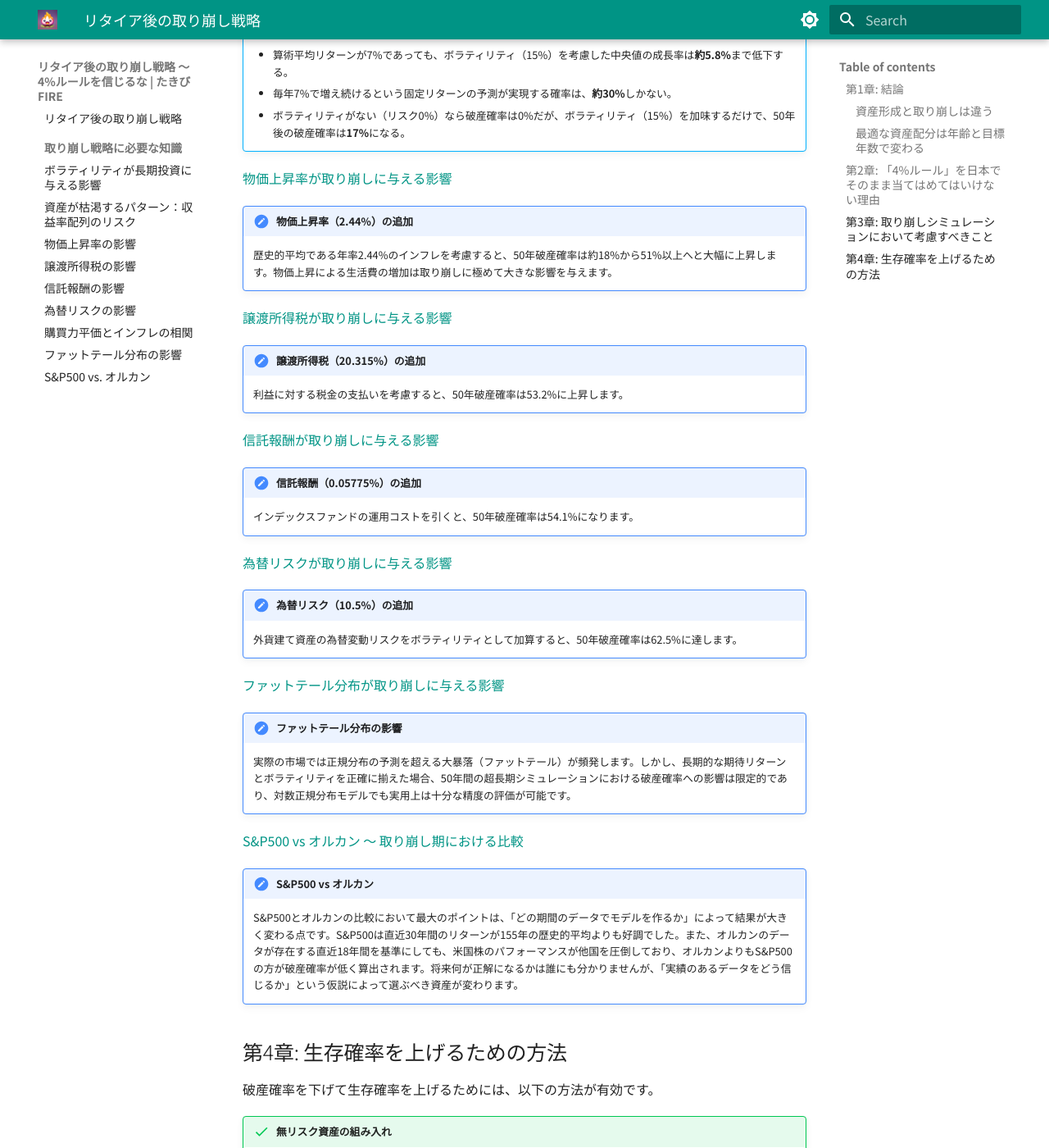
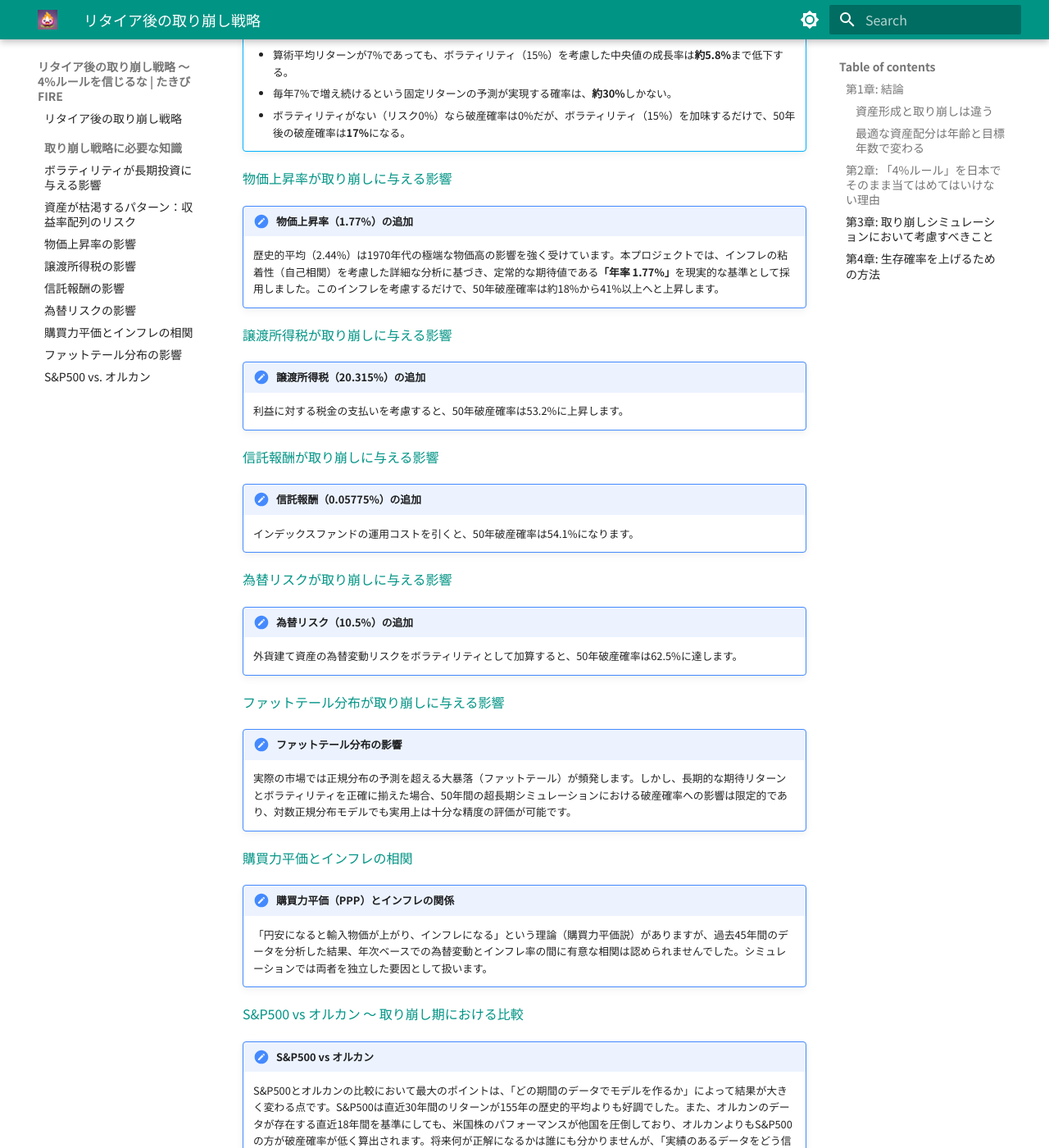
Before and after one commit to TakibiFire/JapaneseTrinityStudy, an MkDocs documentation site: the page built from docs/index.md, in a window 1280 px wide and 1400 px high, scrolled down 2823 px. Shown: the whole window at 82% size. Built offline with MkDocs 1.6.1 and Material for MkDocs 9.7.7, drawn with Linux system fonts in a browser that asks for light colours.

Commit message:
Update index.md and finalize CPI experiment results
- Link PPP analysis and updated CPI baseline (1.77%) in index.md.
- Ensure all experiment artifacts are up to date.

```diff
--- a/docs/index.md
+++ b/docs/index.md
@@ -81,8 +81,8 @@ TODO: 75%, 25% の場合を言ったほうが説得力あるね。
 
 [物価上昇率が取り崩しに与える影響](cpi.md)
 
-!!! note "物価上昇率（2.44%）の追加"
-    歴史的平均である年率2.44%のインフレを考慮すると、50年破産確率は約18%から51%以上へと大幅に上昇します。物価上昇による生活費の増加は取り崩しに極めて大きな影響を与えます。
+!!! note "物価上昇率（1.77%）の追加"
+    歴史的平均（2.44%）は1970年代の極端な物価高の影響を強く受けています。本プロジェクトでは、インフレの粘着性（自己相関）を考慮した詳細な分析に基づき、定常的な期待値である**「年率 1.77%」**を現実的な基準として採用しました。このインフレを考慮するだけで、50年破産確率は約18%から41%以上へと上昇します。
 
 [譲渡所得税が取り崩しに与える影響](tax.md)
 
@@ -104,6 +104,11 @@ TODO: 75%, 25% の場合を言ったほうが説得力あるね。
 !!! note "ファットテール分布の影響"
     実際の市場では正規分布の予測を超える大暴落（ファットテール）が頻発します。しかし、長期的な期待リターンとボラティリティを正確に揃えた場合、50年間の超長期シミュレーションにおける破産確率への影響は限定的であり、対数正規分布モデルでも実用上は十分な精度の評価が可能です。
 
+[購買力平価とインフレの相関](ppp.md)
+
+!!! note "購買力平価（PPP）とインフレの関係"
+    「円安になると輸入物価が上がり、インフレになる」という理論（購買力平価説）がありますが、過去45年間のデータを分析した結果、年次ベースでの為替変動とインフレ率の間に有意な相関は認められませんでした。シミュレーションでは両者を独立した要因として扱います。
+
 [S&P500 vs オルカン 〜 取り崩し期における比較](sp500_vs_acwi.md)
 
 !!! note "S&P500 vs オルカン"
```
